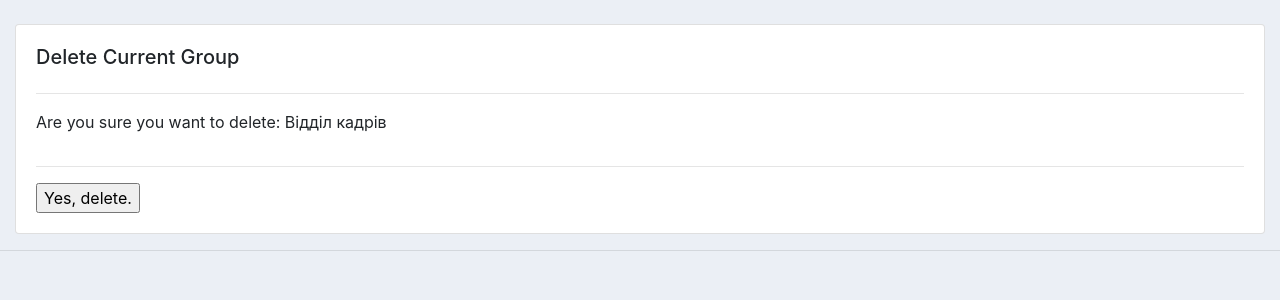
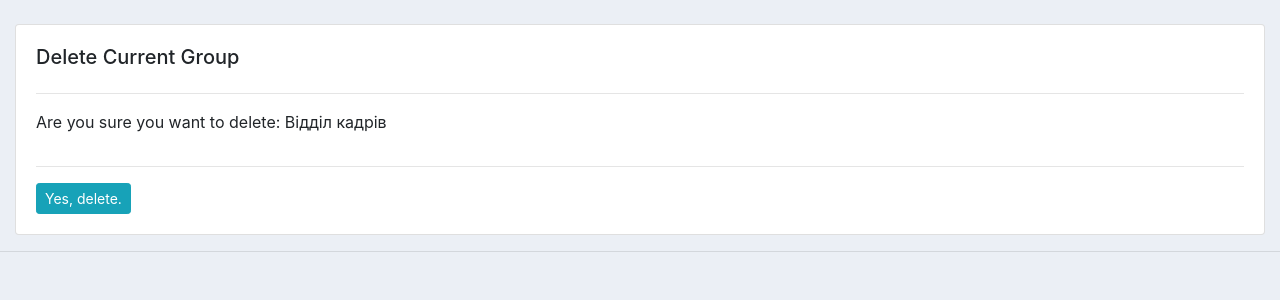
Before and after one commit to vasivaas/DJANGO_TASK, a Django app: page /group_delete/1 in a window 1280 px wide. Shown: the part 56-356 px from the top of the page. Run offline with Django 3.2, Linux system fonts and the light colour scheme; data comes from the database, SQL or seed files in the repository; both versions use the stored data as it was after the commit; some libraries are stand-ins or nearby versions.

Commit message:
added forms.py

```diff
--- a/userGroup/acccounts/templates/acccounts/group_delete.html
+++ b/userGroup/acccounts/templates/acccounts/group_delete.html
@@ -15,7 +15,7 @@
             <hr>
             <form action="" method="POST">
                 {% csrf_token %}
-                <input type="submit"  value="Yes, delete." />
+                <input type="submit" class="btn btn-sm btn-info" value="Yes, delete." />
             </form>
 		</div>
 	</div>
--- a/userGroup/acccounts/templates/acccounts/user_delete.html
+++ b/userGroup/acccounts/templates/acccounts/user_delete.html
@@ -14,7 +14,7 @@
             <hr>
             <form action="" method="POST">
                 {% csrf_token %}
-                <input type="submit" action="" value="Yes, delete." />
+                <input type="submit" class="btn btn-sm btn-info" action="" value="Yes, delete." />
             </form>
 		</div>
 	</div>
```
Also changed, not shown: userGroup/db.sqlite3.
